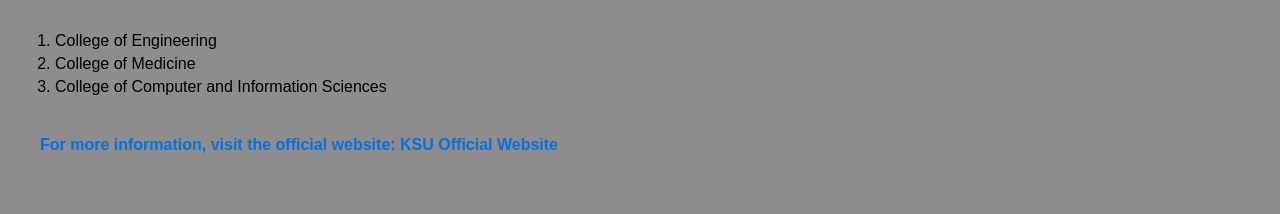
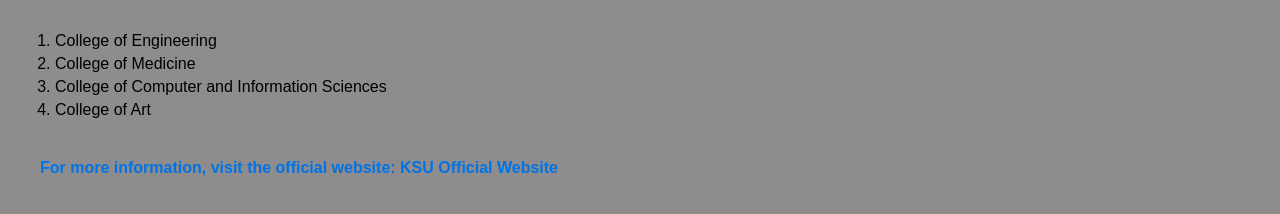
Before and after one commit to Abdulrahman-57/Lab2, a plain HTML site: page index.html in a window 1280 px wide. Shown: the part 446-660 px from the top of the page. Drawn offline with Linux system fonts and the light colour scheme.

Commit message:
Added a new college

```diff
--- a/index.html
+++ b/index.html
@@ -21,6 +21,7 @@
         <li>College of Engineering</li>
         <li>College of Medicine</li>
         <li>College of Computer and Information Sciences</li>
+        <li>College of Art</li>
     </ol>
 
     <p class="Linking">For more information, visit the official website: <a href="https://ksu.edu.sa/en/home" target="_blank">KSU Official Website</a></p>
```
